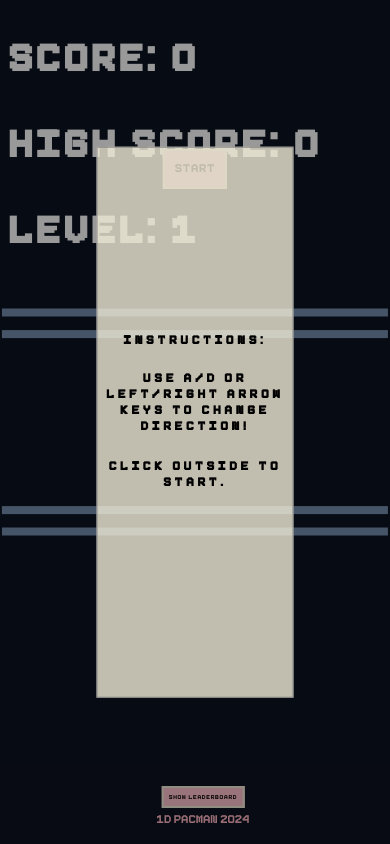
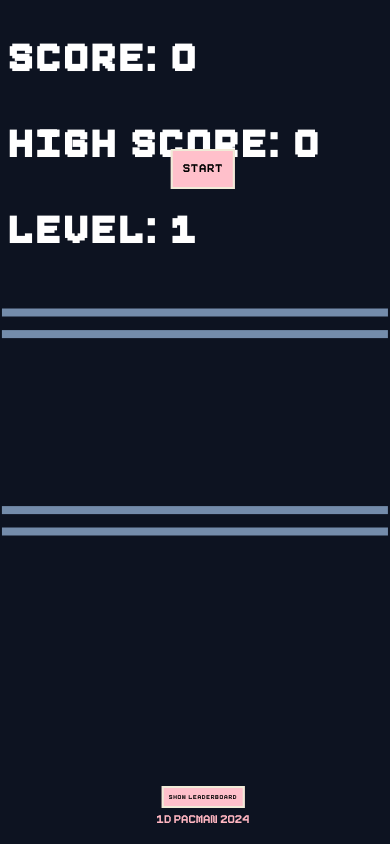
Before and after one commit to amyhuang8/3140_A4_Pacman, a PHP site: page /run_game.php in a window 390 px wide. Run offline with PHP 8.4, Linux system fonts and the light colour scheme.

Commit message:
Update all CSS

```diff
--- a/public/admin.php
+++ b/public/admin.php
@@ -3,7 +3,7 @@
 // VARIABLE DECLARATION: database information
 $servername = "localhost";
 $username = "root";
-$password = "password";
+$password = "password123";
 $dbname = "pacman";
 
 // PROCESS: creating new db connection
@@ -83,7 +83,7 @@
         <link rel="manifest" href="resources/site.webmanifest">
 
         <!--STYLESHEET-->
-        <link rel="stylesheet" href="css/index.css">
+        <link rel="stylesheet" href="css/styles.css">
         <link rel="stylesheet" href="css/admin.css">
 
         <!--JQUERY SCRIPT-->
--- a/public/css/index.css
+++ b/public/css/index.css
@@ -1,191 +1,43 @@
 /*
 Author: Amy Huang & Anoushka Jawale
-Creation Date: May 28, 2024
-Last Updated: July 14, 2024
+Creation Date: July 23, 2024
+Last Updated: August 1, 2024
 Description: This CSS file contains styles for the index.php file.
 */
 
-/* GENERAL STYLES */
-@font-face {
-    font-family: 'Pixieboy';
-    src: url('../fonts/Pixeboy-z8XGD.ttf') format('truetype');
-    font-weight: normal;
-    font-style: normal;
-}
-
-
-body {
-    background-color: #0D1321;
-    overflow: hidden;
-}
-
-header {
-    font-family: 'Pixieboy', sans-serif;
-    color: white;
-    font-size: 3vh;
-    max-height: 3vh;
-    letter-spacing: 1vw;
-}
-
-p {
-    padding: 0;
-    font-family: 'Pixieboy', sans-serif;
-    font-size: 4vw;
-    max-height: 3vh;
-}
-
-footer {
-    position: absolute;
-    bottom: 0;
-    width: 100%;
-    color: lightpink;
-    text-align: center;
-}
-
-/* GAME DESIGN */
-#begin-button {
-    position: absolute;
-    top: 20%;
-    left: 50%;
-    transform: translate(-50%, -50%);
-
-    background-color: pink;
-    font-size: 4vw;
-    letter-spacing: 0.2vw;
-    font-family: 'Pixieboy', sans-serif;
-    padding: 10px;
-    cursor: pointer;
-    border: 2px solid #F0EBD8;
-}
-
-#begin-button:hover {
-    background-color: lightpink;
-}
-
-#leaderboard-button {
-    position: absolute;
-    left: 50%;
-    transform: translate(-50%, -50%);
-
-    background-color: pink;
-    font-size: 2vw;
-    letter-spacing: 0.2vw;
-    font-family: 'Pixieboy', sans-serif;
-    padding: 5px;
-    cursor: pointer;
-    border: 2px solid #F0EBD8;
-}
-
-#leaderboard-button:hover {
-    background-color: lightpink;
-}
-
-.game-borders {
-    width: 99vw;
+/* FORM DESIGN */
+form {
     position: absolute;
     top: 50%;
     left: 50%;
     transform: translate(-50%, -50%);
 
-    border-top: 1vh solid #748CAB;
-    border-bottom: 1vh solid #748CAB;
+    padding: 4vh 100px;
+    height: auto;
+    width: auto;
+    border-radius: 8%;
+    background-color: lightpink;
+    font-family: 'Pixieboy', sans-serif;
+    text-align: center;
+    font-size: 3vw;
 }
 
-#game-container {
-    display: flex;
-    width: 99vw;
-    height: 15vh;
-    position: absolute;
-    top: 50%;
-    left: 50%;
-    transform: translate(-50%, -50%);
+form input {
+    width: 25vw;
+    height: 2vw;
+    border-radius: 10px;
 }
 
-.cell {
-    display: flex;
-    width: calc(100% / 15);
-    height: 15vh;
-
-    align-items: center;
-    justify-content: center;
-    font-size: 3vw;
-    color: #F0EBD8;
+#enter-game-button {
+    background-color: white;
+    font-size: 2vw;
+    font-family: 'Pixieboy', sans-serif;
+    padding: 10px;
+    cursor: pointer;
+    border: 2px solid black;
+    border-radius: 10px;
 }
 
-/* GAME OVER MODAL */
-.modal {
-    display: none;
-    position: fixed;
-    z-index: 1;
-    left: 0;
-    top: 0;
-    width: 100%;
-    height: 100%;
-    overflow: auto;
-    background-color: rgba(0, 0, 0, 0.4);
+#enter-game-button:hover {
+    background-color: #ececec;
 }
-
-.modal-content {
-    display: flex;
-    position: absolute;
-    width: 50vw;
-    min-height: 65vh;
-    height: auto;
-    top: 50%;
-    left: 50%;
-    transform: translate(-50%, -50%);
-
-    flex-direction: column;
-    justify-content: center;
-    align-items: center;
-    background-color: rgba(240, 235, 216, 0.8);
-    border: 1px solid #888888;
-}
-
-#leaderboardList {
-    font-size: 2.5vw;
-}
-
-.modal-text {
-    color: #000000;
-    font-family: 'Pixieboy', sans-serif;
-    font-size: clamp(1rem, 3vw, 5rem);
-    text-align: center;
-    letter-spacing: 1vw;
-}
-
-h2.modal-text {
-    font-size: clamp(1rem, 2vw, 3rem);
-}
-
-#restart {
-    font-family: 'Pixieboy', sans-serif;
-    color: #000000;
-    justify-content: center;
-    font-size: 4vw;
-}
-
-#closeLeaderboard {
-    font-family: 'Pixieboy', sans-serif;
-    color: #000000;
-    justify-content: center;
-    font-size: 3vw;
-    margin-bottom: 2vh;
-}
-
-#restart:hover, #closeLeaderboard:hover {
-    cursor: pointer;
-}
-
-/* SPRITES */
-.sprites {
-    width: 100%;
-    height: 100%;
-    object-fit: contain;
-    justify-content: center;
-}
-
-/* AUDIO */
-audio {
-    display: none;
-}
--- /dev/null
+++ b/public/css/run_game.css
@@ -0,0 +1,169 @@
+/*
+Author: Amy Huang & Anoushka Jawale
+Creation Date: May 28, 2024
+Last Updated: August 1, 2024
+Description: This CSS file contains styles for the run_game.php file.
+*/
+
+/* GENERAL OVERRIDES */
+body {
+    display: block;
+    background-color: #0D1321;
+    overflow: hidden;
+}
+
+header {
+    color: white;
+    font-size: 3vh;
+    max-height: 3vh;
+    letter-spacing: 1vw;
+    text-align: left;
+}
+
+/* GAME DESIGN */
+#begin-button {
+    position: absolute;
+    top: 20vh;
+    left: 50%;
+    transform: translate(-50%, -50%);
+
+    background-color: pink;
+    font-size: 4vw;
+    letter-spacing: 0.2vw;
+    font-family: 'Pixieboy', sans-serif;
+    padding: 10px;
+    cursor: pointer;
+    border: 2px solid #F0EBD8;
+}
+
+#begin-button:hover {
+    background-color: lightpink;
+}
+
+#leaderboard-button {
+    position: absolute;
+    left: 50%;
+    transform: translate(-50%, -50%);
+
+    background-color: pink;
+    font-size: 2vw;
+    letter-spacing: 0.2vw;
+    font-family: 'Pixieboy', sans-serif;
+    padding: 5px;
+    cursor: pointer;
+    border: 2px solid #F0EBD8;
+}
+
+#leaderboard-button:hover {
+    background-color: lightpink;
+}
+
+.game-borders {
+    width: 99vw;
+    position: absolute;
+    top: 50%;
+    left: 50%;
+    transform: translate(-50%, -50%);
+
+    border-top: 1vh solid #748CAB;
+    border-bottom: 1vh solid #748CAB;
+}
+
+#game-container {
+    display: flex;
+    width: 99vw;
+    height: 15vh;
+    position: absolute;
+    top: 50%;
+    left: 50%;
+    transform: translate(-50%, -50%);
+}
+
+.cell {
+    display: flex;
+    width: calc(100% / 15);
+    height: 15vh;
+
+    align-items: center;
+    justify-content: center;
+    font-size: 3vw;
+    color: #F0EBD8;
+}
+
+/* GAME OVER MODAL */
+.modal {
+    display: none;
+    position: fixed;
+    z-index: 1;
+    left: 0;
+    top: 0;
+    width: 100%;
+    height: 100%;
+    overflow: auto;
+    background-color: rgba(0, 0, 0, 0.4);
+}
+
+.modal-content {
+    display: flex;
+    position: absolute;
+    width: 50vw;
+    min-height: 65vh;
+    height: auto;
+    top: 50%;
+    left: 50%;
+    transform: translate(-50%, -50%);
+
+    flex-direction: column;
+    justify-content: center;
+    align-items: center;
+    background-color: rgba(240, 235, 216, 0.8);
+    border: 1px solid #888888;
+}
+
+#leaderboardList {
+    font-size: 2.5vw;
+}
+
+.modal-text {
+    color: #000000;
+    font-family: 'Pixieboy', sans-serif;
+    font-size: clamp(1rem, 3vw, 5rem);
+    text-align: center;
+    letter-spacing: 1vw;
+}
+
+h2.modal-text {
+    font-size: clamp(1rem, 2vw, 3rem);
+}
+
+#restart {
+    font-family: 'Pixieboy', sans-serif;
+    color: #000000;
+    justify-content: center;
+    font-size: 4vw;
+}
+
+#closeLeaderboard {
+    font-family: 'Pixieboy', sans-serif;
+    color: #000000;
+    justify-content: center;
+    font-size: 3vw;
+    margin-bottom: 2vh;
+}
+
+#restart:hover, #closeLeaderboard:hover {
+    cursor: pointer;
+}
+
+/* SPRITES */
+.sprites {
+    width: 100%;
+    height: 100%;
+    object-fit: contain;
+    justify-content: center;
+}
+
+/* AUDIO */
+audio {
+    display: none;
+}
--- /dev/null
+++ b/public/css/styles.css
@@ -0,0 +1,50 @@
+/*
+Author: Amy Huang & Anoushka Jawale
+Creation Date: August 1, 2024
+Last Updated: August 1, 2024
+Description: This CSS file contains general styles for the game.
+*/
+
+/* GENERAL STYLES */
+@font-face {
+    font-family: 'Pixieboy';
+    src: url('../fonts/Pixeboy-z8XGD.ttf') format('truetype');
+    font-weight: normal;
+    font-style: normal;
+}
+
+body {
+    display: flex;
+    background-color: #0D1321;
+    overflow: hidden;
+    justify-content: center;
+}
+
+header {
+    position: absolute;
+    top: 0;
+    width: 100%;
+
+    font-family: 'Pixieboy', sans-serif;
+    color: lightpink;
+    font-size: 4vh;
+    max-height: 3vh;
+    letter-spacing: 0.1vh;
+    text-align: center;
+}
+
+p {
+    padding: 0;
+    font-family: 'Pixieboy', sans-serif;
+    font-size: 4vw;
+    max-height: 3vh;
+}
+
+footer {
+    position: absolute;
+    bottom: 0;
+    width: 100%;
+
+    color: lightpink;
+    text-align: center;
+}
--- a/public/run_game.php
+++ b/public/run_game.php
@@ -10,7 +10,7 @@
 // VARIABLE DECLARATION: database information
 $servername = "localhost";
 $username = "root";
-$password = "password";
+$password = "password123";
 $dbname = "pacman";
 
 // PROCESS: creating new db connection
@@ -251,10 +251,14 @@
         <link rel="manifest" href="resources/site.webmanifest">
 
         <!--STYLESHEET-->
-        <link rel="stylesheet" href="css/index.css">
+        <link rel="stylesheet" href="css/styles.css">
+        <link rel="stylesheet" href="css/run_game.css">
 
         <!--JQUERY SCRIPT-->
         <script src="https://code.jquery.com/jquery-3.6.0.min.js"></script>
+
+        <!--SCRIPT-->
+        <script type="text/javascript" src="js/run_game.js"></script>
     </head>
 
     <body>
@@ -312,8 +316,5 @@
             <button id="leaderboard-button" onclick="displayLeaderboard();">Show Leaderboard</button>
             <p>1D PACMAN 2024</p>
         </footer>
-
-        <!--SCRIPT-->
-        <script type="text/javascript" src="js/run_game.js"></script>
     </body>
 </html>
```
Also changed, not shown: public/css/admin.css (+22 -0 lines), public/css/sign_up.css (deleted, +0 -77 lines), public/index.php (+5 -6 lines).
